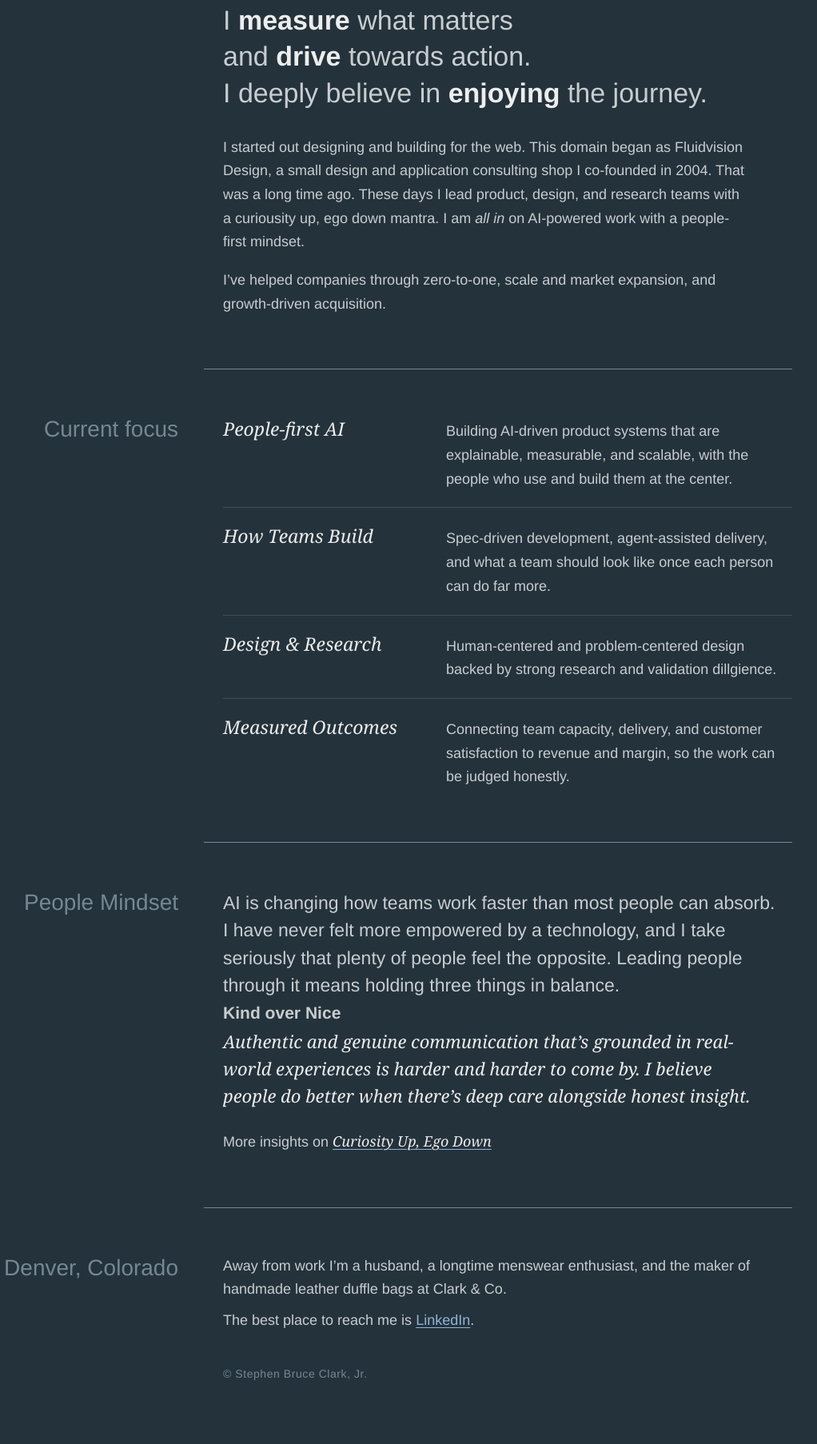
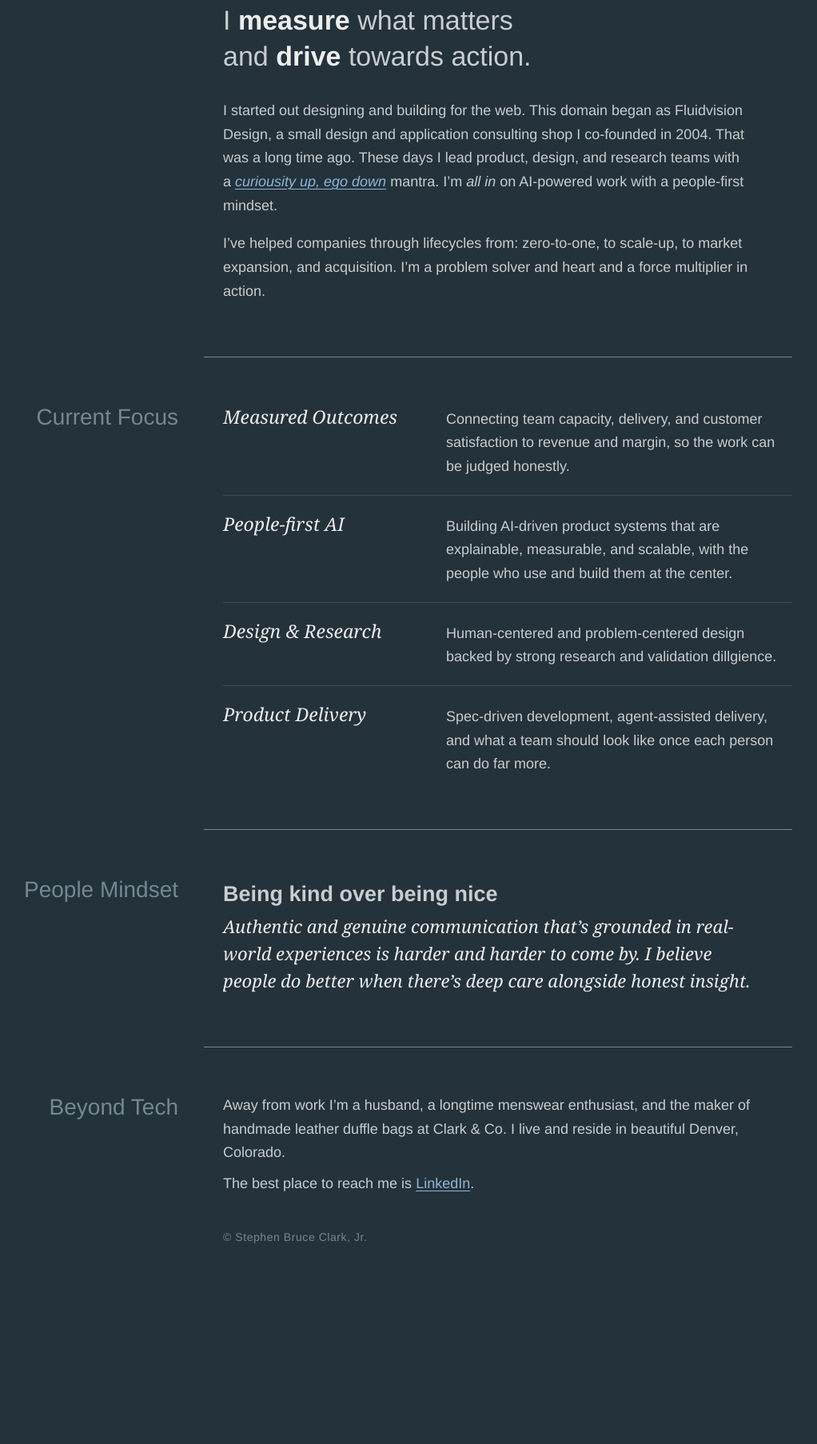
Before and after one commit to BruceClark/fluidvision.net, a plain HTML site: page index.html in a window 1280 px wide. Shown: the part 611-2417 px from the top of the page at 80% size, without its empty margins (209-1231 px from the left). After the commit the page ends 2246 px from the top, so only its background shows below. Drawn offline with Linux system fonts and the light colour scheme.

Commit message:
More updates to text

```diff
--- a/index.html
+++ b/index.html
@@ -48,7 +48,7 @@
     <div class="main hero-name">
       <p class="greeting">Hi there, my name is</p>
       <h1>Bruce Clark</h1>
-      <p class="tagline">and I lead product, design, and AI teams.</p>
+      <p class="tagline">I lead product and design teams.</p>
 
       <nav class="links" aria-label="Elsewhere">
         <a class="button" href="https://www.linkedin.com/in/sbruceclark">
@@ -70,8 +70,8 @@
       <p class="statement">
         <span>I <strong>build</strong> and <strong>empower</strong> talented teams.</span>
         <span>I <strong>rethink</strong> how products get made.</span>
-        <span>I <strong>measure</strong> what matters and <strong>drive</strong> towards action.</span>
-        <span>I deeply believe in <strong>enjoying</strong> the journey.</span>
+        <span>I <strong>measure</strong> what matters</span>
+        <span>and <strong>drive</strong> towards action.</span>
       </p>
 
       <div class="prose">
@@ -79,35 +79,38 @@
           I started out designing and building for the web. This domain began
           as Fluidvision Design, a small design and application consulting
           shop I co-founded in 2004. That was a long time ago.
-          These days I lead product, design, and research teams with a curiousity up, ego down mantra. I am <em>all in</em> on AI-powered work with a people-first mindset.
+          These days I lead product, design, and research teams with a <a href="https://www.fluidvision.net/articles/Curiosity-Up-Ego-Down-Bruce-Clark.pdf"><cite>curiousity up, ego down</cite></a> mantra. I&rsquo;m <em>all in</em> on AI-powered work with a people-first mindset.
         </p>
         <p>
-          I&rsquo;ve helped companies through zero-to-one, scale and market expansion, and growth-driven acquisition.
+          I&rsquo;ve helped companies through lifecycles from: zero-to-one, to scale-up, to market expansion, and acquisition. I&rsquo;m a problem solver and heart and a force multiplier in action.
         </p>
       </div><!-- / .prose -->
     </div><!-- / .main -->
   </section><!-- / leadership -->
 
   <section class="section grid" aria-labelledby="focus">
-    <h2 class="rail label" id="focus">Current focus</h2>
+    <h2 class="rail label" id="focus">Current Focus</h2>
 
     <div class="main">
       <dl class="focus">
         <div>
+          <dt>Measured Outcomes</dt>
+          <dd>Connecting team capacity, delivery, and customer satisfaction to revenue and margin, so the work can be judged honestly.</dd>
+        </div>
+
+        <div>
           <dt>People-first AI</dt>
           <dd>Building AI-driven product systems that are explainable, measurable, and scalable, with the people who use and build them at the center.</dd>
         </div>
-        <div>
-          <dt>How Teams Build</dt>
-          <dd>Spec-driven development, agent-assisted delivery, and what a team should look like once each person can do far more.</dd>
-        </div>
+
         <div>
           <dt>Design &amp; Research</dt>
           <dd>Human-centered and problem-centered design backed by strong research and validation dillgience.</dd>
         </div>
+
         <div>
-          <dt>Measured Outcomes</dt>
-          <dd>Connecting team capacity, delivery, and customer satisfaction to revenue and margin, so the work can be judged honestly.</dd>
+          <dt>Product Delivery</dt>
+          <dd>Spec-driven development, agent-assisted delivery, and what a team should look like once each person can do far more.</dd>
         </div>
       </dl><!-- / .focus -->
     </div><!-- / .main -->
@@ -117,20 +120,9 @@
     <h2 class="rail label" id="people">People Mindset</h2>
 
     <div class="main">
-      <p class="lead">
-        AI is changing how teams work faster than most people can absorb.
-        I have never felt more empowered by a technology, and I take seriously
-        that plenty of people feel the opposite. Leading people through it
-        means holding three things in balance.
-      </p>
-
-      <h3>Kind over Nice</h3>
+      <h2>Being kind over being nice</h2>
       <p class="aside">
         Authentic and genuine communication that&rsquo;s grounded in real-world experiences is harder and harder to come by. I believe people do better when there&rsquo;s deep care alongside honest insight.
-      </p>
-
-      <p class="more">
-        More insights on <a href="https://www.fluidvision.net/articles/Curiosity-Up-Ego-Down-Bruce-Clark.pdf"><cite>Curiosity Up, Ego Down</cite></a>
       </p>
     </div><!-- / .main -->
   </section><!-- / people -->
@@ -138,12 +130,12 @@
 </main>
 
 <footer class="section grid">
-  <p class="rail label">Denver, Colorado</p>
+  <p class="rail label">Beyond Tech</p>
 
   <div class="main">
     <p class="personal">
       Away from work I&rsquo;m a husband, a longtime menswear enthusiast, and
-      the maker of handmade leather duffle bags at Clark&nbsp;&amp;&nbsp;Co.
+      the maker of handmade leather duffle bags at Clark&nbsp;&amp;&nbsp;Co. I live and reside in beautiful Denver, Colorado.
     </p>
     <p class="contact">
       The best place to reach me is <a href="https://www.linkedin.com/in/sbruceclark">LinkedIn</a>.
```
